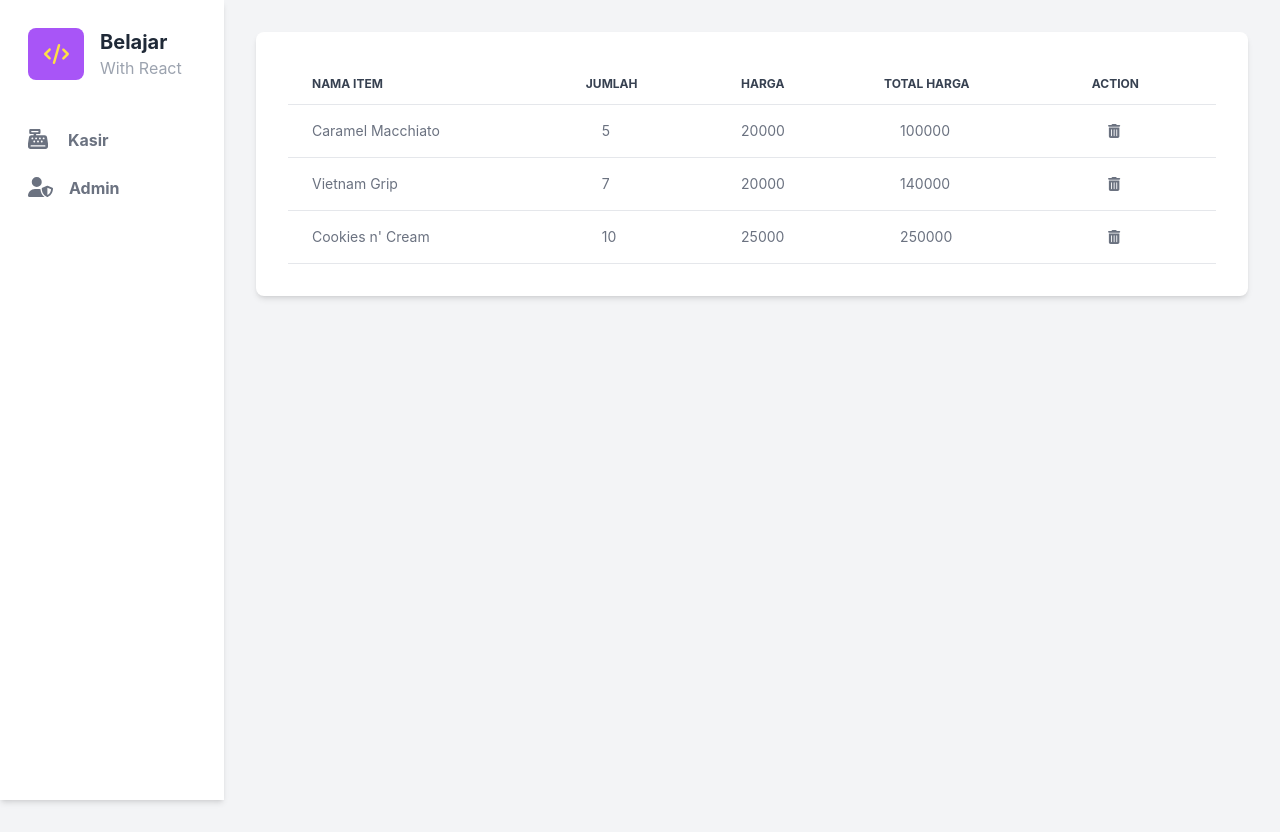
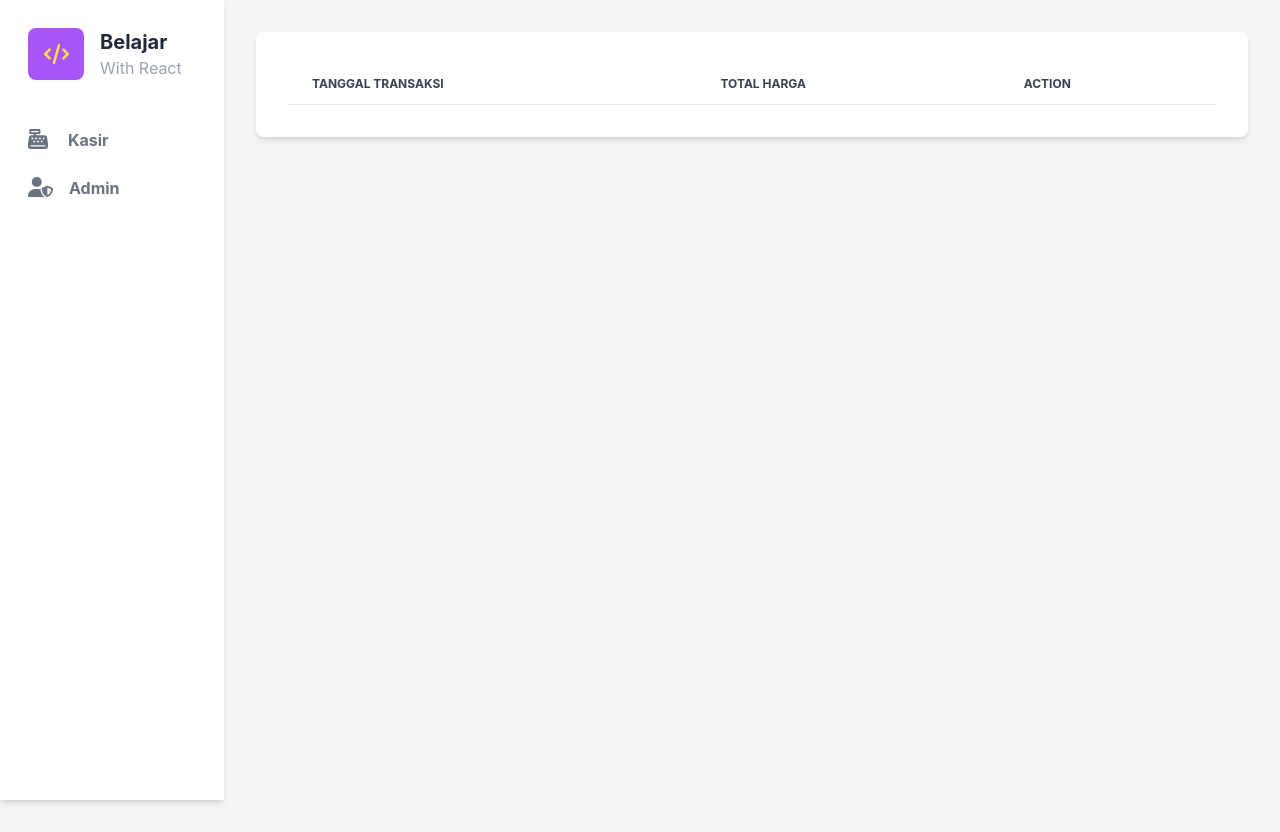
Before and after one commit to audiputra19/Kasir, a React (Create React App) app: page /admin in a window 1280 px wide. Built offline with nearby package versions, Linux system fonts and the light colour scheme.

Commit message:
save transaction to redux store

```diff
--- a/src/Admin.js
+++ b/src/Admin.js
@@ -1,6 +1,11 @@
-import { faTrashCan } from '@fortawesome/free-solid-svg-icons'
+import { faEye, faTrashCan } from '@fortawesome/free-solid-svg-icons'
 import { FontAwesomeIcon } from '@fortawesome/react-fontawesome';
+import { useSelector } from 'react-redux';
+import { useNavigate } from 'react-router-dom';
 const Admin = () => {
+  const { transactions } = useSelector(state => state.kasir);
+  const navigation = useNavigate();
+
   return (
     <div className="mt-8 App h-screen bg-gray-100 ">
       <div className="p-8 bg-white border-0 lg:col-span-3 lg:rounded-lg md:rounded-lg shadow-md">
@@ -8,13 +13,7 @@ const Admin = () => {
           <thead className="text-xs border-b text-gray-700 uppercase">
             <tr>
               <th scope="col" className="py-3 px-6">
-                      Nama Item
-                  </th>
-                  <th scope="col" className="py-3 px-6">
-                      Jumlah
-                  </th>
-                  <th scope="col" className="py-3 px-6">
-                      Harga
+                Tanggal Transaksi
               </th>
               <th scope="col" className="py-3 px-6">
                 Total Harga
@@ -25,39 +24,20 @@ const Admin = () => {
             </tr>
           </thead>
           <tbody>
-            <tr className='border-b'>
-              <td className='py-4 px-6'>Caramel Macchiato</td>
-              <td className='py-4 px-10'>5</td>
-              <td className='py-4 px-6'>20000</td>
-              <td className='py-4 px-10'>100000</td>
-              <td className='py-4 px-10'>
+            {transactions.map((transaction, i) =>
+              <tr className='border-b' key={i}>
+                <td className='py-4 px-6'>{transaction.transactionDate}</td>
+                <td className='py-4 px-10'>{transaction.totalAmount}</td>
+                <td className='py-4 px-10 flex flex-row gap-2 items-center justify-start'>
                   <button>
-                  <FontAwesomeIcon icon={faTrashCan}/>
+                    <FontAwesomeIcon icon={faTrashCan} />
+                  </button>
+                  <button onClick={() => navigation(`/item-details/${transaction.id}`)}>
+                    <FontAwesomeIcon icon={faEye} />
                   </button>
                 </td>
               </tr>
-            <tr className='border-b'>
-              <td className='py-4 px-6'>Vietnam Grip</td>
-              <td className='py-4 px-10'>7</td>
-              <td className='py-4 px-6'>20000</td>
-              <td className='py-4 px-10'>140000</td>
-              <td className='py-4 px-10'>
-                <button>
-                  <FontAwesomeIcon icon={faTrashCan}/>
-                </button>
-              </td>
-            </tr>
-            <tr className='border-b'>
-              <td className='py-4 px-6'>Cookies n' Cream</td>
-              <td className='py-4 px-10'>10</td>
-              <td className='py-4 px-6'>25000</td>
-              <td className='py-4 px-10'>250000</td>
-              <td className='py-4 px-10'>
-                <button>
-                  <FontAwesomeIcon icon={faTrashCan}/>
-                </button>
-              </td>
-            </tr>
+            )}
           </tbody>
         </table>
       </div>
--- a/src/Bootstrap.js
+++ b/src/Bootstrap.js
@@ -1,5 +1,6 @@
 import { useRoutes } from "react-router-dom";
 import Admin from "./Admin";
+import ItemDetails from "./ItemDetails";
 import Kasir from "./Kasir";
 import Layout from "./Layout";
 
@@ -17,6 +18,10 @@ const Bootstrap = () => {
           path: "/admin",
           element: <Admin />,
         },
+        {
+          path: "/item-details/:id",
+          element: <ItemDetails />
+        }
       ]
     },
   ];
--- /dev/null
+++ b/src/ItemDetails.js
@@ -0,0 +1,51 @@
+import { useEffect, useState } from "react";
+import { useSelector } from "react-redux";
+import { useParams } from "react-router-dom";
+
+const ItemDetails = () => {
+  const params = useParams();
+  const { transactions } = useSelector(state => state.kasir);
+  const [itemDetails, setItemDetails] = useState([]);
+
+  useEffect(() => {
+    const selectedTransaction = transactions.find(item => item.id === params.id);
+    setItemDetails(selectedTransaction.item);
+  }, [params.id, transactions]);
+
+  return (
+    <div className="mt-8 App h-screen bg-gray-100 ">
+      <div className="p-8 bg-white border-0 lg:col-span-3 lg:rounded-lg md:rounded-lg shadow-md">
+        <table className="w-full text-sm text-left text-gray-500">
+          <thead className="text-xs border-b text-gray-700 uppercase">
+            <tr>
+              <th scope="col" className="py-3 px-6">
+                Nama Item
+              </th>
+              <th scope="col" className="py-3 px-6">
+                Jumlah
+              </th>
+              <th scope="col" className="py-3 px-6">
+                Harga
+              </th>
+              <th scope="col" className="py-3 px-6">
+                Total Harga
+              </th>
+            </tr>
+          </thead>
+          <tbody>
+            {itemDetails.map((item, i) =>
+              <tr className='border-b' key={i}>
+                <td className='py-4 px-6'>{item.item}</td>
+                <td className='py-4 px-6'>{item.qty}</td>
+                <td className='py-4 px-6'>{item.harga}</td>
+                <td className='py-4 px-6'>{item.totalharga}</td>
+              </tr>
+            )}
+          </tbody>
+        </table>
+      </div>
+    </div>
+  )
+}
+
+export default ItemDetails;
--- a/src/Kasir.js
+++ b/src/Kasir.js
@@ -4,9 +4,11 @@ import { faCartShopping, faMoneyBillWave, faTrashCan } from '@fortawesome/free-s
 import { FontAwesomeIcon } from '@fortawesome/react-fontawesome';
 import React, { useState } from 'react';
 import { uid } from 'uid';
+import { useDispatch } from 'react-redux';
+import { saveTransactionData } from './redux/kasir/kasir.action';
 
 function Kasir() {
-
+  const dispatch = useDispatch();
   const [result, setResult] = useState([])
 
   const [data, setData] = useState({
@@ -42,8 +44,6 @@ function Kasir() {
     e.preventDefault();
     setResult([...result,{id,item, qty, harga, totalharga}])
 
-    //console.log(data)
-
     setData({
       id:uid(),
       item:"",
@@ -58,6 +58,17 @@ function Kasir() {
   );
 
   const totalfix = totalbayar - (totalbayar*(disc/100));
+
+  const bayar = () => {
+    dispatch(saveTransactionData({
+      id: uid(),
+      item: result,
+      amount: totalbayar,
+      disc: disc,
+      totalAmount: totalfix,
+      transactionDate: new Date().toLocaleString("id-ID"),
+    }));
+  }
 
   return (
     <div className="App h-screen bg-gray-100">
@@ -157,7 +168,7 @@ function Kasir() {
               <label className="block pb-2 font-bold text-xl text-white pt-5 text-start">Total : <h1 className="text-end text-3xl">Rp. {totalfix.toLocaleString(navigator.language, { minimumFractionDigits: 0 })}</h1></label>
             </div>
             <div className="px-8 pt-3">
-                <button type="button" className="focus:outline-none text-white bg-purple-900 hover:bg-purple-800 focus:ring-4 focus:ring-purple-300 font-medium rounded-lg text-sm px-5 py-2.5 mb-2 w-full">
+                <button onClick={() => bayar()} type="button" className="focus:outline-none text-white bg-purple-900 hover:bg-purple-800 focus:ring-4 focus:ring-purple-300 font-medium rounded-lg text-sm px-5 py-2.5 mb-2 w-full">
                   <FontAwesomeIcon icon={faMoneyBillWave}/> Bayar
                 </button>
             </div>
--- /dev/null
+++ b/src/redux/kasir/kasir.action.js
@@ -0,0 +1,11 @@
+import KasirTypes from "./kasir.types";
+
+export const saveTransactionData = (dataTransaction) => {
+  return async (dispatch) => {
+    try {
+      dispatch({ type: KasirTypes.SAVE_TRANSACTION, payload: dataTransaction })
+    } catch (error) {
+      console.log(error);
+    }
+  }
+}
--- /dev/null
+++ b/src/redux/kasir/kasir.reducer.js
@@ -0,0 +1,21 @@
+import KasirTypes from "./kasir.types";
+
+const INITIAL_STATE = {
+  transactions: [],
+};
+
+const KasirReducer = (state = INITIAL_STATE, action) => {
+  switch (action.type) {
+    case KasirTypes.SAVE_TRANSACTION:
+      const newTransaction = [...state.transactions, action.payload];
+      return {
+        ...state,
+        transactions: newTransaction,
+      }
+
+    default:
+      return state;
+  }
+}
+
+export default KasirReducer;
--- /dev/null
+++ b/src/redux/kasir/kasir.types.js
@@ -0,0 +1,5 @@
+const KasirTypes = {
+  SAVE_TRANSACTION: "SAVE_TRANSACTION",
+}
+
+export default KasirTypes;
--- a/src/redux/root-reducer.js
+++ b/src/redux/root-reducer.js
@@ -1,12 +1,14 @@
 import { combineReducers } from "redux";
 import { persistReducer } from "redux-persist";
 import storage from "redux-persist/lib/storage";
+import KasirReducer from "./kasir/kasir.reducer";
 
 const persistConfig = {
   key: "keynyabebasapaaja",
   storage: storage,
 };
 const rootReducer = combineReducers({
+  kasir: KasirReducer
 });
 
 export default persistReducer(persistConfig, rootReducer);
```
Lines whose indentation alone changed are shown as unchanged.
